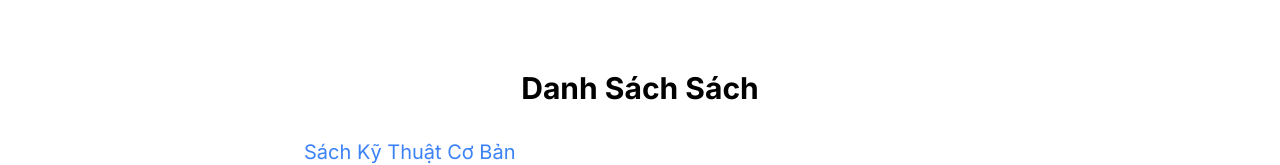
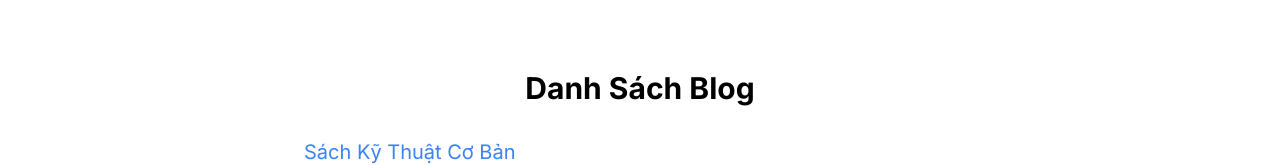
Before and after one commit to nghiatd-29581/nghiatd-blog, a Next.js app in the folder my-blog/: page / in a window 1280 px wide. Shown: the part 346-511 px from the top of the page. Built offline with nearby package versions, Linux system fonts and the light colour scheme.

Commit message:
cmt add css

```diff
--- a/my-blog/app/page.tsx
+++ b/my-blog/app/page.tsx
@@ -6,7 +6,7 @@
 
   return (
     <main className="flex min-h-screen flex-col items-center justify-center p-4 md:p-24 bg-background text-foreground">
-      <h1 className="text-3xl font-bold mb-8">Danh Sách Sách</h1>
+      <h1 className="text-3xl font-bold mb-8">Danh Sách Blog</h1>
       <ul className="space-y-4 w-full max-w-2xl">
         {books.map((book) => (
           <li key={book.id}>
```
